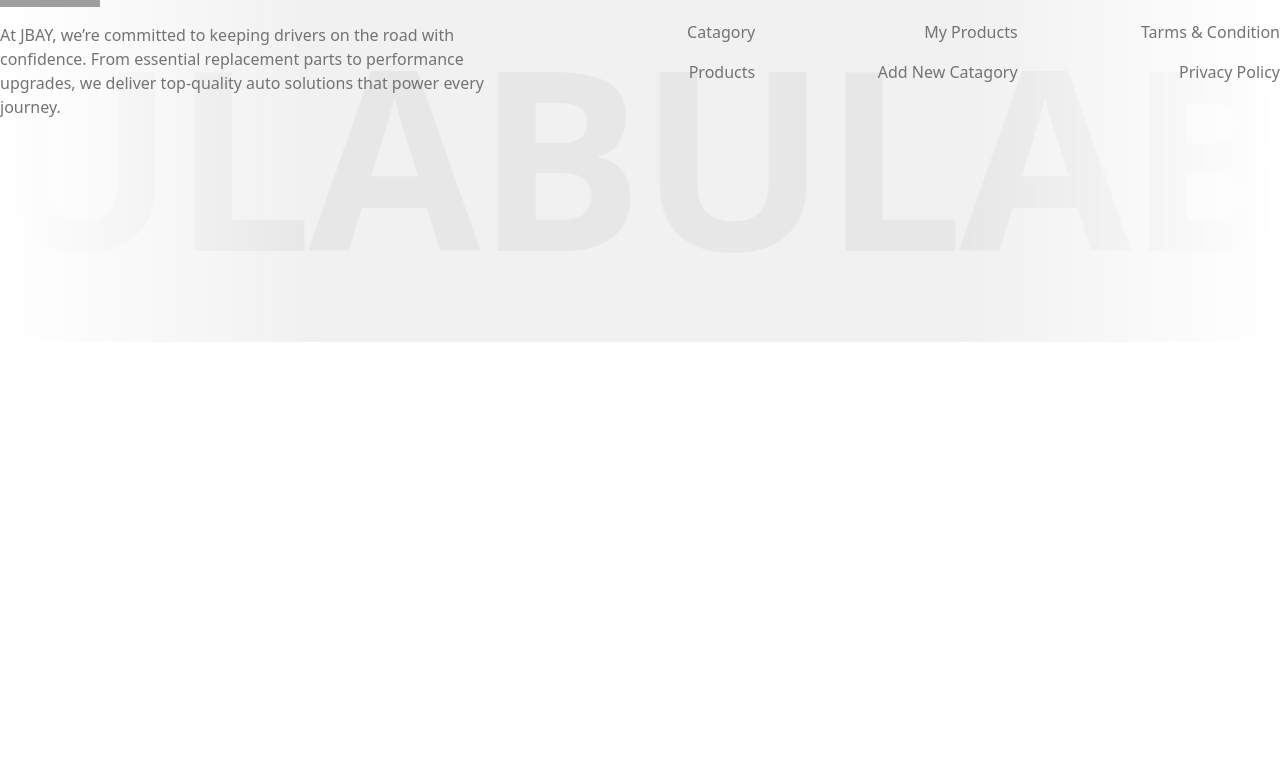
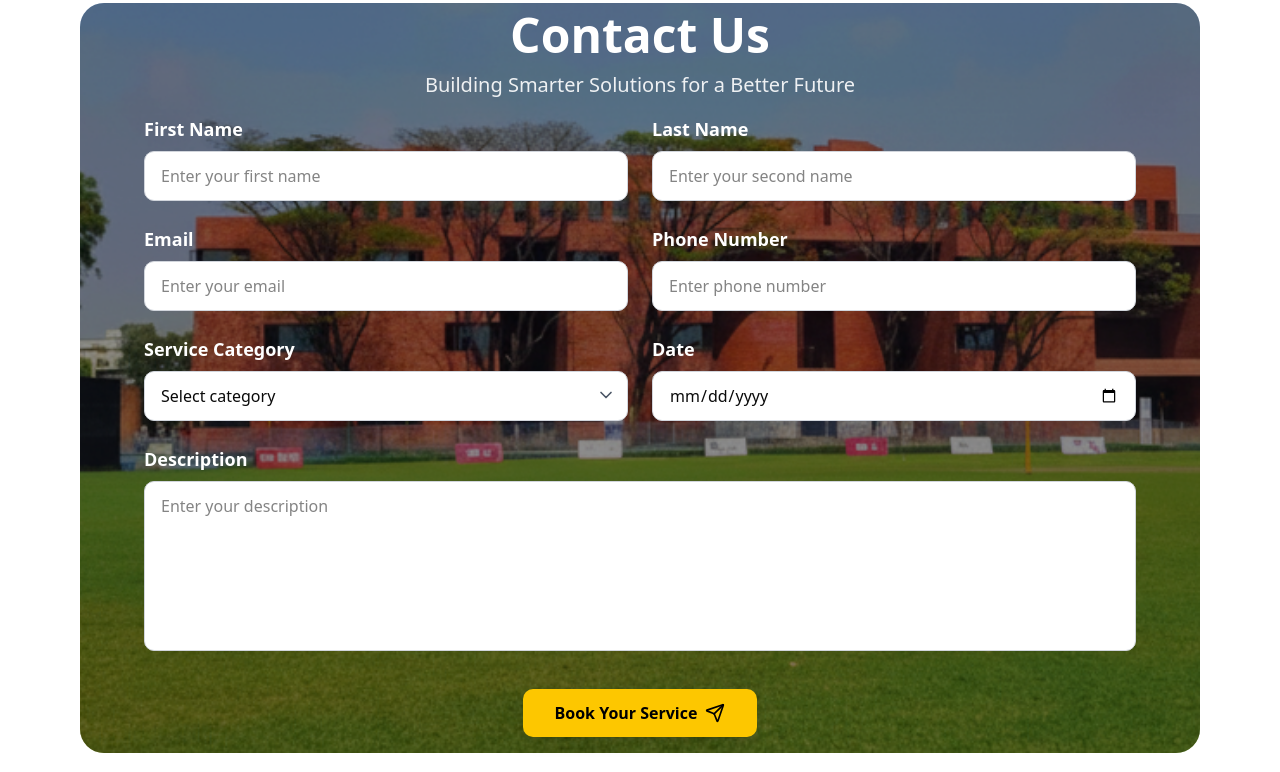
Before and after one commit to pronoy656/peer-path, a Next.js app: page / in a window 1280 px wide. Shown: the part 1448-2220 px from the top of the page. Before the commit the page ends 1790 px from the top, so only its background shows below. Built offline with nearby package versions, Linux system fonts and the light colour scheme; grey boxes are pictures that could not be loaded.

Commit message:
CTA srction add

```diff
--- a/app/(allUser)/page.tsx
+++ b/app/(allUser)/page.tsx
@@ -1,4 +1,5 @@
 import ChoosePeerPath from "@/components/common/home/choose-peerpath/ChoosePeerPath";
+import Cta from "@/components/common/home/cta/Cta";
 import Review from "@/components/common/home/review/Review";
 
 const page = () => {
@@ -10,6 +11,9 @@ const page = () => {
       <div>
         <Review />
       </div>
+      <div className="p-20 pt-30">
+        <Cta />
+      </div>
     </div>
   );
 };
--- /dev/null
+++ b/components/common/home/cta/Cta.tsx
@@ -0,0 +1,182 @@
+"use client";
+
+import { useState } from "react";
+import { ChevronDown, Send } from "lucide-react";
+
+export default function Cta() {
+  const [formData, setFormData] = useState({
+    firstName: "",
+    lastName: "",
+    email: "",
+    phoneNumber: "",
+    serviceCategory: "",
+    date: "",
+    description: "",
+  });
+
+  const handleChange = (
+    e: React.ChangeEvent<
+      HTMLInputElement | HTMLTextAreaElement | HTMLSelectElement
+    >
+  ) => {
+    const { name, value } = e.target;
+    setFormData((prev) => ({
+      ...prev,
+      [name]: value,
+    }));
+  };
+
+  const handleSubmit = (e: React.FormEvent) => {
+    e.preventDefault();
+    console.log("Form submitted:", formData);
+    // Handle form submission here
+  };
+
+  return (
+    <div
+      className="relative bg-cover bg-center flex items-center justify-center rounded-3xl"
+      style={{
+        backgroundImage: "url(/ulab-D1-building.png)",
+      }}
+    >
+      {/* Dark overlay */}
+      <div className="absolute inset-0 bg-black/45 rounded-3xl" />
+
+      {/* Content */}
+      <div className="relative z-10 w-full max-w-5xl">
+        {/* Header */}
+        <div className="text-center pt-2">
+          <h1 className="text-5xl font-bold text-white mb-3">Contact Us</h1>
+          <p className="text-xl text-white/90">
+            Building Smarter Solutions for a Better Future
+          </p>
+        </div>
+
+        {/* Form */}
+        <form onSubmit={handleSubmit} className="p-4">
+          {/* First Name and Last Name */}
+          <div className="grid grid-cols-1 md:grid-cols-2 gap-6 mb-6">
+            <div>
+              <label className="block text-lg font-semibold text-white mb-2">
+                First Name
+              </label>
+              <input
+                type="text"
+                name="firstName"
+                value={formData.firstName}
+                onChange={handleChange}
+                placeholder="Enter your first name"
+                className="w-full px-4 py-3 bg-white border border-gray-300 rounded-lg focus:outline-none focus:ring-2 focus:ring-yellow-400 transition"
+              />
+            </div>
+            <div>
+              <label className="block text-lg font-semibold text-white mb-2">
+                Last Name
+              </label>
+              <input
+                type="text"
+                name="lastName"
+                value={formData.lastName}
+                onChange={handleChange}
+                placeholder="Enter your second name"
+                className="w-full px-4 py-3 bg-white border border-gray-300 rounded-lg focus:outline-none focus:ring-2 focus:ring-yellow-400 transition"
+              />
+            </div>
+          </div>
+
+          {/* Email and Phone Number */}
+          <div className="grid grid-cols-1 md:grid-cols-2 gap-6 mb-6">
+            <div>
+              <label className="block text-lg font-semibold text-white mb-2">
+                Email
+              </label>
+              <input
+                type="email"
+                name="email"
+                value={formData.email}
+                onChange={handleChange}
+                placeholder="Enter your email"
+                className="w-full px-4 py-3 bg-white border border-gray-300 rounded-lg focus:outline-none focus:ring-2 focus:ring-yellow-400 transition"
+              />
+            </div>
+            <div>
+              <label className="block text-lg font-semibold text-white mb-2">
+                Phone Number
+              </label>
+              <input
+                type="tel"
+                name="phoneNumber"
+                value={formData.phoneNumber}
+                onChange={handleChange}
+                placeholder="Enter phone number"
+                className="w-full px-4 py-3 bg-white border border-gray-300 rounded-lg focus:outline-none focus:ring-2 focus:ring-yellow-400 transition"
+              />
+            </div>
+          </div>
+
+          {/* Service Category and Date */}
+          <div className="grid grid-cols-1 md:grid-cols-2 gap-6 mb-6">
+            <div>
+              <label className="block text-lg font-semibold text-white mb-2">
+                Service Category
+              </label>
+              <div className="relative">
+                <select
+                  name="serviceCategory"
+                  value={formData.serviceCategory}
+                  onChange={handleChange}
+                  className="w-full px-4 py-3 border border-gray-300 rounded-lg focus:outline-none focus:ring-2 focus:ring-yellow-400 transition appearance-none bg-white"
+                >
+                  <option value="">Select category</option>
+                  <option value="consulting">Consulting</option>
+                  <option value="development">Development</option>
+                  <option value="design">Design</option>
+                  <option value="other">Other</option>
+                </select>
+                <ChevronDown className="absolute right-3 top-3.5 w-5 h-5 text-gray-600 pointer-events-none" />
+              </div>
+            </div>
+            <div>
+              <label className="block text-lg font-semibold text-white mb-2">
+                Date
+              </label>
+              <input
+                type="date"
+                name="date"
+                value={formData.date}
+                onChange={handleChange}
+                className="w-full px-4 py-3 bg-white border border-gray-300 rounded-lg focus:outline-none focus:ring-2 focus:ring-yellow-400 transition"
+              />
+            </div>
+          </div>
+
+          {/* Description */}
+          <div className="mb-8">
+            <label className="block text-lg font-semibold text-white mb-2">
+              Description
+            </label>
+            <textarea
+              name="description"
+              value={formData.description}
+              onChange={handleChange}
+              placeholder="Enter your description"
+              rows={6}
+              className="w-full px-4 py-3 bg-white border border-gray-300 rounded-lg focus:outline-none focus:ring-2 focus:ring-yellow-400 transition resize-none"
+            />
+          </div>
+
+          {/* Submit Button */}
+          <div className="flex justify-center">
+            <button
+              type="submit"
+              className="px-8 py-3 bg-yellow-400 hover:bg-yellow-500 text-black font-bold rounded-lg transition flex items-center gap-2 shadow-lg hover:shadow-xl"
+            >
+              Book Your Service
+              <Send className="w-5 h-5" />
+            </button>
+          </div>
+        </form>
+      </div>
+    </div>
+  );
+}
```
Also changed, not shown: public/ulab-D1-building.png (added).
